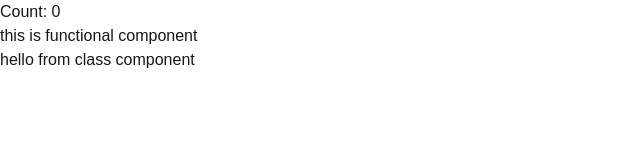
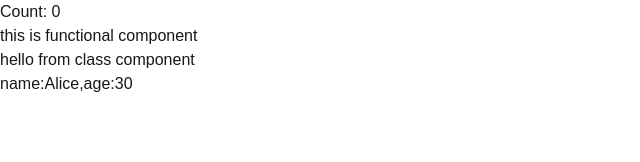
Before and after one commit to jui1234/pp, a Next.js app: page / in a window 1280 px wide. Shown: the top 162 px of the page, without its empty margins (0-640 px from the left). Built offline with nearby package versions, Linux system fonts and the light colour scheme.

Commit message:
wht is props using parent and child compoenent

```diff
--- /dev/null
+++ b/app/PropsAndState/ChildComponent/page.tsx
@@ -0,0 +1,6 @@
+function ChildComponent(Props:{name:string,age:number}){
+    return (
+        <div>name:{Props.name},age:{Props.age}</div>
+    )
+}
+export default ChildComponent;
--- /dev/null
+++ b/app/PropsAndState/ParentComponent/page.tsx
@@ -0,0 +1,9 @@
+import ChildComponent from "../ChildComponent/page"
+
+const ParentComponent =()=>{
+    return(
+
+        <ChildComponent name="Alice" age={30}></ChildComponent>
+    )
+}
+export default ParentComponent;
--- a/app/page.tsx
+++ b/app/page.tsx
@@ -2,6 +2,7 @@
 
 import FunctionalComponent from "./functionalComponent/page";
 import Welcome from "./ClassComponent/page";
+import ParentComponent from "./PropsAndState/ParentComponent/page";
 
 
 export default function Home() {
@@ -9,6 +10,7 @@ export default function Home() {
     <div>
       <FunctionalComponent />
       <Welcome />
+      <ParentComponent />
     </div>
   );
 }
```
